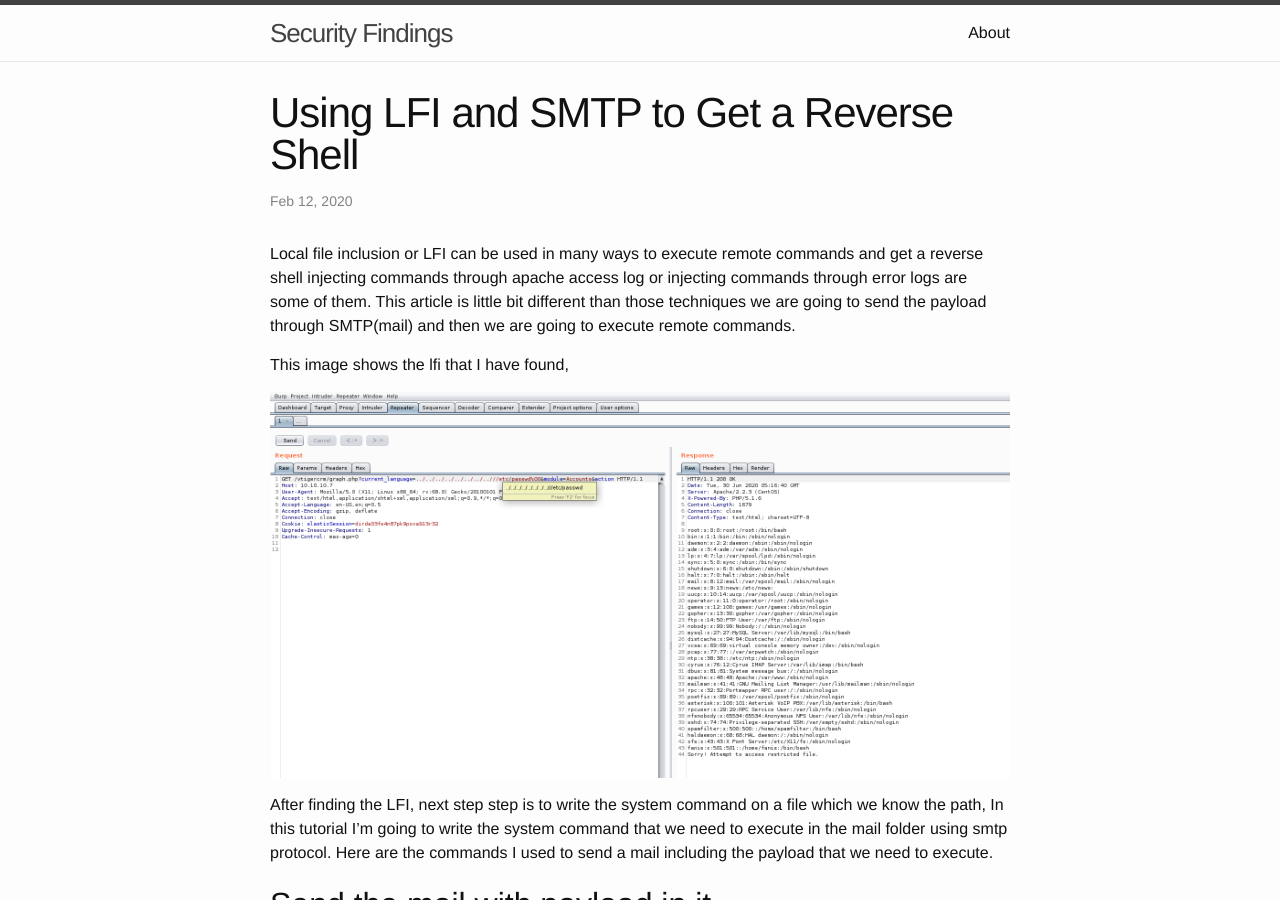
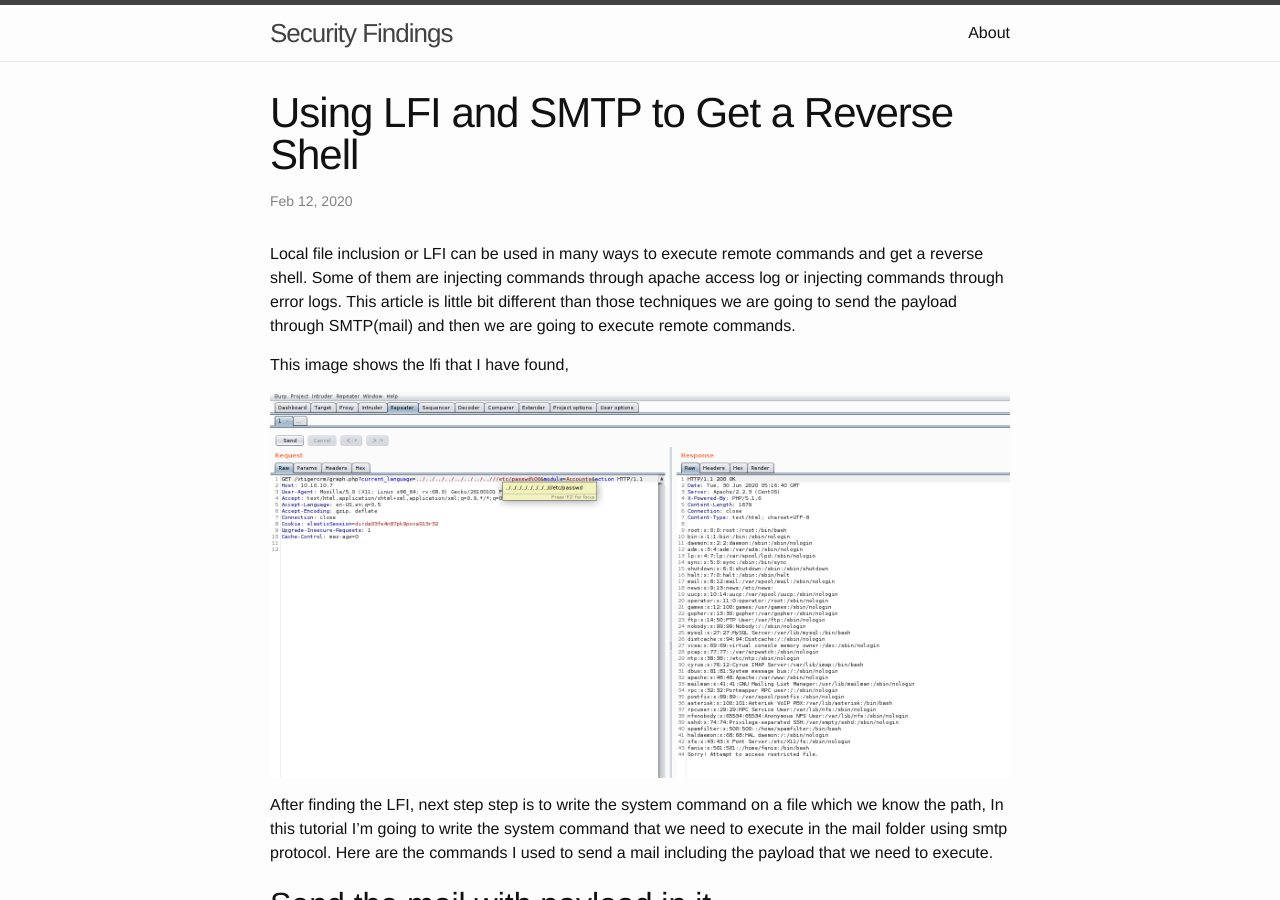
Before and after one commit to janithmalinga/janithmalinga.github.io, a Jekyll site: the page built from _posts/2020-02-12-Using-LFI-and-SMTP-to-get-a-Shell.md, in a window 1280 px wide and 900 px high. Built offline with Jekyll 4.4.1, drawn with Linux system fonts in a browser that asks for light colours.

```diff
--- a/_posts/2020-02-12-Using-LFI-and-SMTP-to-get-a-Shell.md
+++ b/_posts/2020-02-12-Using-LFI-and-SMTP-to-get-a-Shell.md
@@ -5,8 +5,8 @@ date:   2020-02-12 08:12:24 +0530
 categories: redteam ctf
 ---
 
-Local file inclusion or LFI can be used in many ways to execute remote commands and get a reverse shell injecting commands through
-apache access log or injecting commands through error logs are some of them. This article is little bit different than those techniques
+Local file inclusion or LFI can be used in many ways to execute remote commands and get a reverse shell. Some of them are injecting commands through
+apache access log or injecting commands through error logs. This article is little bit different than those techniques
 we are going to send the payload through SMTP(mail) and then we are going to execute remote commands.
 
 This image shows the lfi that I have found,
```
